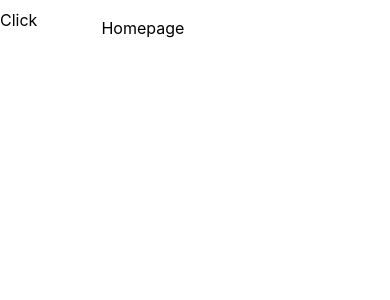
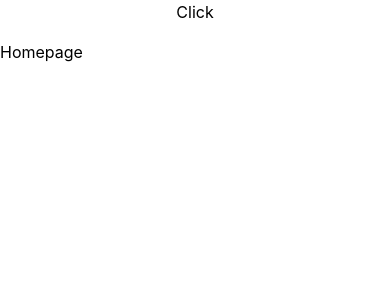
Before and after one commit to aisha0926/blog-platform, a React (Create React App) app in the folder frontend/: page / in a window 390 px wide. Shown: the top 300 px of the page. Built offline with nearby package versions, Linux system fonts and the light colour scheme.

Commit message:
feat-individual-post

```diff
--- a/frontend/src/Layouts/MainLayout.module.css
+++ b/frontend/src/Layouts/MainLayout.module.css
@@ -5,9 +5,16 @@
 }
 
 .layout-container--main {
-  grid-column: 4/-1;
+  grid-column: 5/12;
   margin-top: 1rem;
 }
 .layout-container--aside {
   grid-column: 1/4;
 }
+
+@media screen and (max-width: 576px) {
+  .layout-container {
+    display: flex;
+    flex-direction: column;
+  }
+}
--- a/frontend/src/components/Aside/Aside.module.css
+++ b/frontend/src/components/Aside/Aside.module.css
@@ -63,7 +63,7 @@
     height: 100vh;
     background-color: antiquewhite;
     position: fixed;
-    width: calc(100vw / 12 * 2.8);
+    width: calc(100vw / 12 * 3);
   }
 }
 
```
